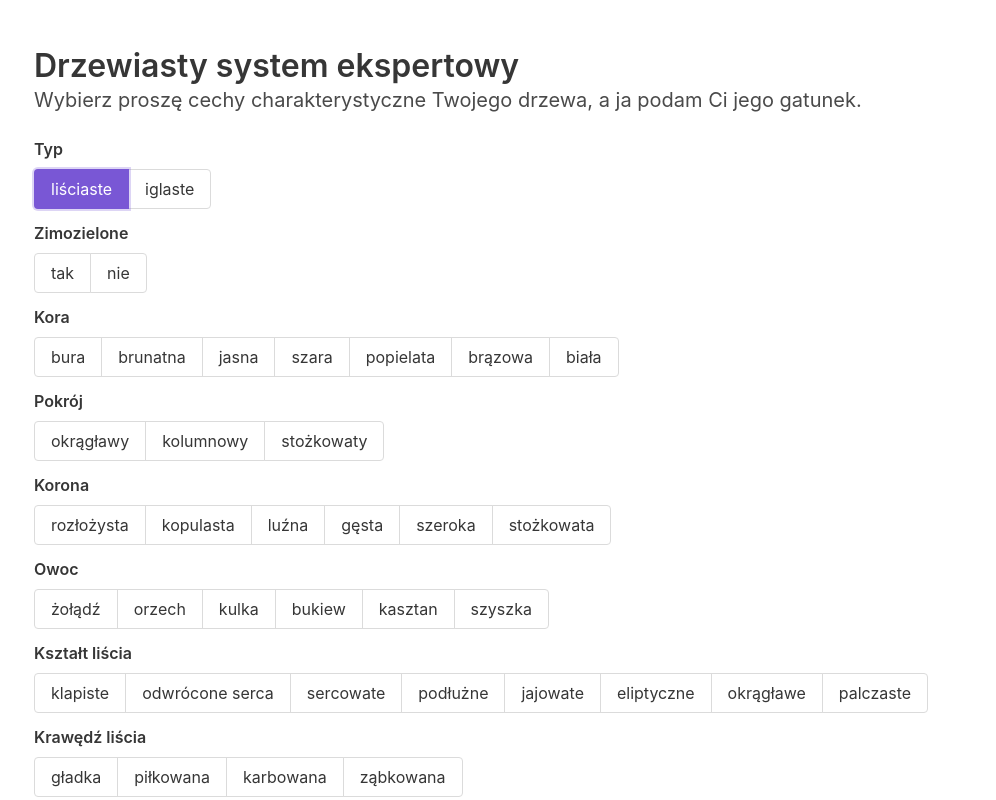
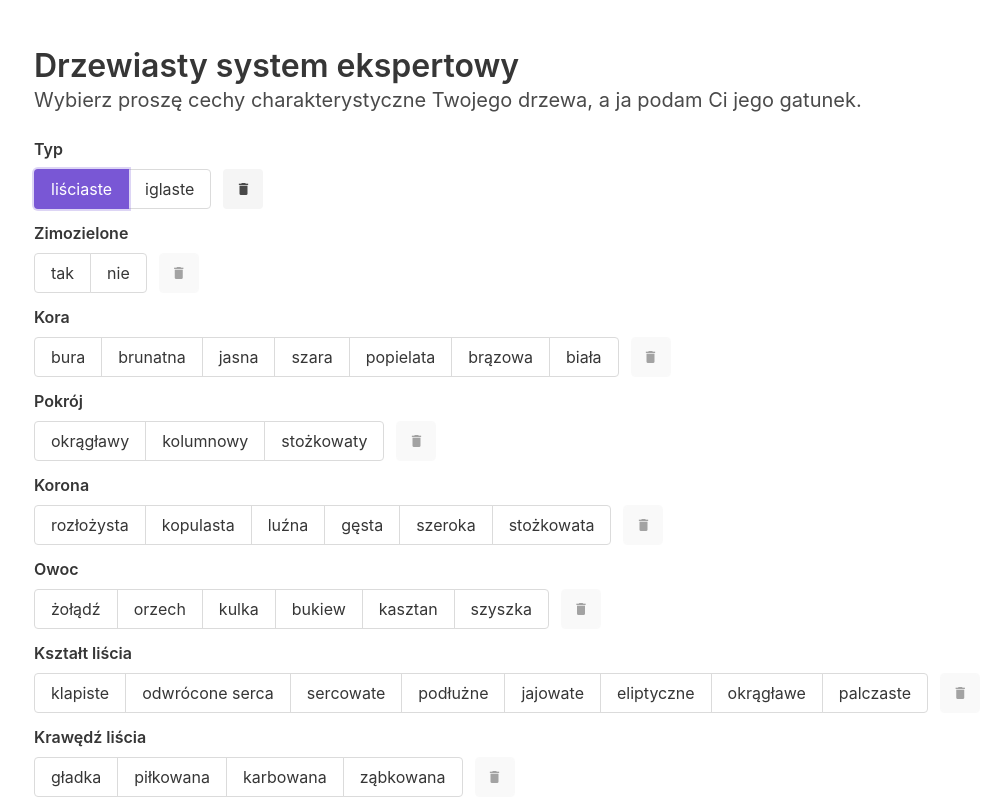
Before and after one commit to bartek-bartlomiej/TreeExpertSystem, a Vue app: page / in a window 1280 px wide. Both pictures are taken after a click on the label "liściaste". Shown: the top 800 px of the page, without its empty margins (30-1026 px from the left). Built offline with nearby package versions, Linux system fonts and the light colour scheme.

Commit message:
Add delete button for single property

```diff
--- a/package.json
+++ b/package.json
@@ -11,7 +11,8 @@
     "buefy": "^0.9.4",
     "core-js": "^3.6.5",
     "tau-prolog": "^0.3.0",
-    "vue": "^2.6.11"
+    "vue": "^2.6.11",
+    "@mdi/font": "^5.8.55"
   },
   "devDependencies": {
     "@vue/cli-plugin-babel": "~4.5.0",
--- a/src/App.vue
+++ b/src/App.vue
@@ -8,7 +8,10 @@
 
       <div class="content"> <!--box-->
         <form>
-          <b-field :label="typeProperty.displayName">
+          <b-field
+              :label="typeProperty.displayName"
+              grouped>
+            <b-field>
               <b-radio-button
                   v-for="(value, index) in typeProperty.values"
                   v-model="chosen[typeProperty.name]"
@@ -18,11 +21,20 @@
               </b-radio-button>
             </b-field>
 
+            <b-button
+                type="is-light"
+                icon-right="delete"
+                :disabled="chosen.typ === null"
+                @click="chosen.typ = null" />
+          </b-field>
+
           <b-field
             v-for="(property, index) in commonProperties"
             :key="`common_property_${index}`"
-            :label="property.displayName">
+            :label="property.displayName"
+            grouped>
 
+            <b-field>
               <b-radio-button
                   v-for="(value, valueIndex) in property.values"
                   :key="`common_value_${valueIndex}`"
@@ -32,12 +44,21 @@
               </b-radio-button>
             </b-field>
 
+            <b-button
+                type="is-light"
+                icon-right="delete"
+                :disabled="chosen[property.name] === null"
+                @click="chosen[property.name] = null" />
+          </b-field>
+
           <template v-if="chosen.typ === 'lisciaste'">
             <b-field
               v-for="(property, index) in leafProperties"
               :key="`leaf_property_${index}`"
-              :label="property.displayName">
+              :label="property.displayName"
+              grouped>
 
+              <b-field>
                 <b-radio-button
                     v-for="(value, valueIndex) in property.values"
                     :key="`leaf_value_${valueIndex}`"
@@ -46,14 +67,23 @@
                   {{ value.displayName }}
                 </b-radio-button>
               </b-field>
+
+              <b-button
+                  type="is-light"
+                  icon-right="delete"
+                  :disabled="chosen[property.name] === null"
+                  @click="chosen[property.name] = null" />
+            </b-field>
           </template>
 
           <template v-if="chosen.typ === 'iglaste'">
             <b-field
               v-for="(property, index) in coniferousProperties"
               :key="`needle_property_${index}`"
-              :label="property.displayName">
+              :label="property.displayName"
+              grouped>
 
+              <b-field>
                 <b-radio-button
                     v-for="(value, valueIndex) in property.values"
                     :key="`needle_value_${valueIndex}`"
@@ -61,6 +91,13 @@
                     :native-value="value.name">
                   {{ value.displayName }}
                 </b-radio-button>
+              </b-field>
+
+              <b-button
+                  type="is-light"
+                  icon-right="delete"
+                  :disabled="chosen[property.name] === null"
+                  @click="chosen[property.name] = null" />
             </b-field>
           </template>
 
--- a/src/main.js
+++ b/src/main.js
@@ -1,6 +1,8 @@
 import Vue from 'vue'
 import Buefy from "buefy"
 import 'buefy/dist/buefy.css'
+
+import '@mdi/font/css/materialdesignicons.css'
 
 import App from './App.vue'
 
```
Also changed, not shown: 1 other file (tests, documents, lock files or other folders). Lines whose indentation alone changed are shown as unchanged.
